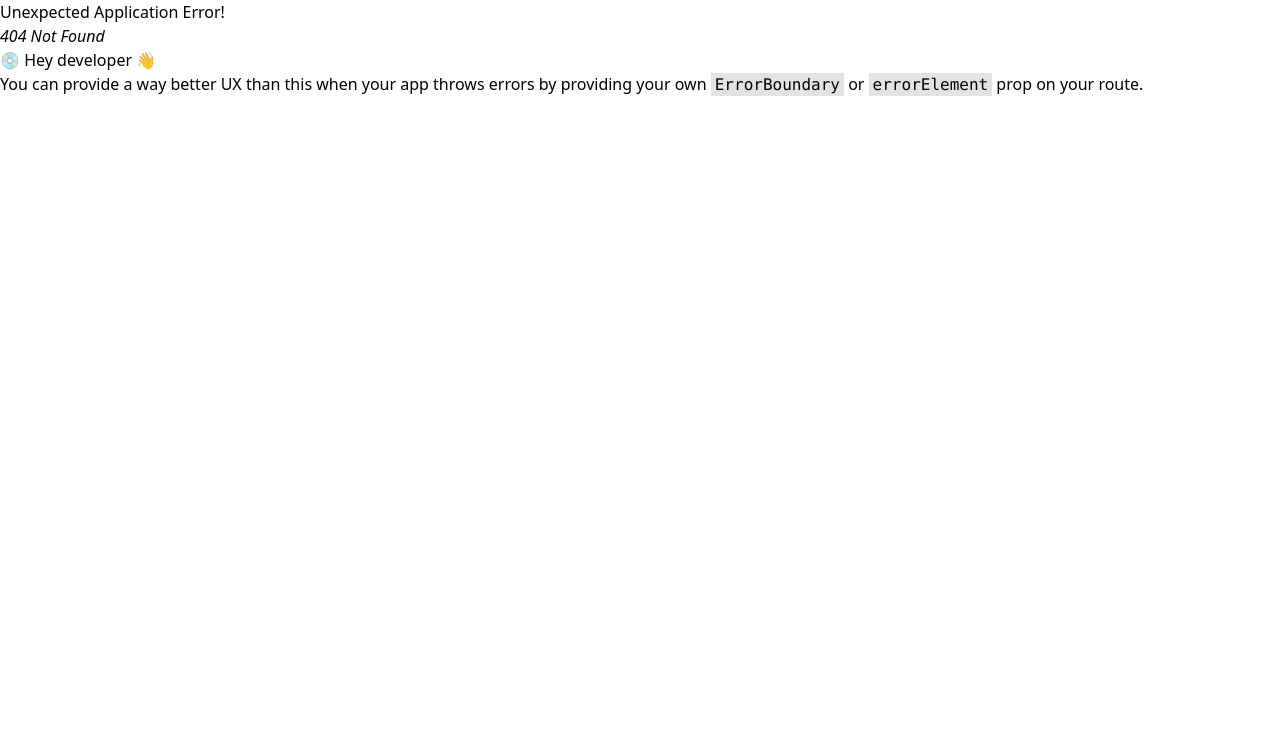
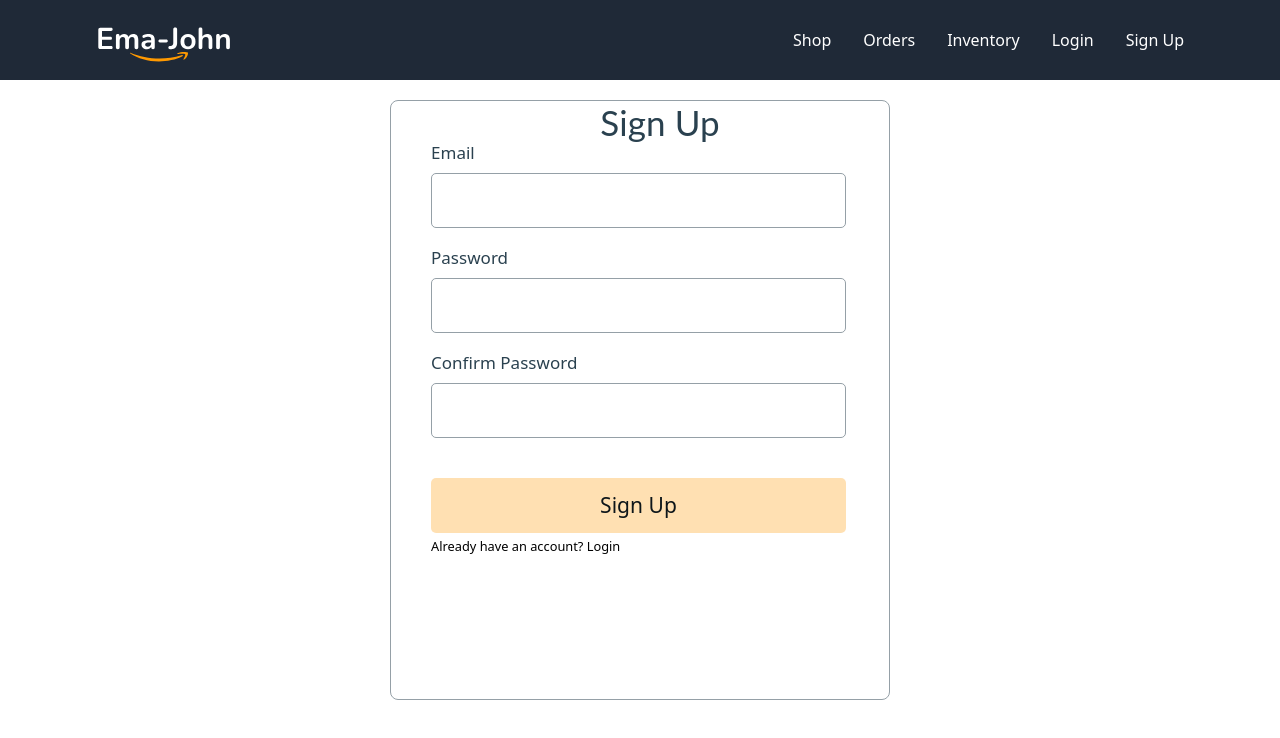
Before and after one commit to iibrahim70/ema-john-client, a React (Vite) app: page /signup in a window 1280 px wide. Before the commit this address had no page. Shown: the top 738 px of the page. Built offline with nearby package versions, Linux system fonts and the light colour scheme; no server answers.

Commit message:
implemented singup function with firebase

```diff
--- a/package.json
+++ b/package.json
@@ -13,6 +13,7 @@
     "@fortawesome/free-regular-svg-icons": "^6.4.0",
     "@fortawesome/free-solid-svg-icons": "^6.4.0",
     "@fortawesome/react-fontawesome": "^0.2.0",
+    "firebase": "^9.20.0",
     "localforage": "^1.10.0",
     "match-sorter": "^6.3.1",
     "react": "^18.2.0",
--- a/src/components/Header/Header.jsx
+++ b/src/components/Header/Header.jsx
@@ -1,7 +1,16 @@
-import React from 'react'
+import React, { useContext } from 'react'
 import logo from '../../images/Logo.svg'
 import { Link } from 'react-router-dom';
+import { AuthContext } from '../providers/AuthProvider';
 const Header = () => {
+  const {user, logOut} = useContext(AuthContext);
+
+  const handleLogout = () => {
+    logOut()
+    .then(res => {})
+    .catch(err => console.error(err));
+  }
+
   return (
     <nav className='header px-24 flex justify-between items-center h-20 bg-gray-800'>
       <img src={logo} alt="" />
@@ -9,7 +18,11 @@ const Header = () => {
         <Link to="/">Shop</Link>
         <Link to="/orders">Orders</Link>
         <Link to="/inventory">Inventory</Link>
-        <Link to="login">Login</Link>
+        <Link to="/login">Login</Link>
+        <Link to="/signup">Sign Up</Link>
+        {
+          user && <span>Welcome {user.email} <button onClick={handleLogout}>Signout</button></span>
+        }
       </div>
     </nav>
   );
--- a/src/components/Layout/Product.jsx
+++ b/src/components/Layout/Product.jsx
@@ -15,7 +15,7 @@ const Product = (props) => {
         Manufacturer: {seller}</p>
         <p className='font-normal text-sm leading-5 tracking mb-3'>Rating: {ratings} Star</p>
       </div>
-      <button onClick={() => handleAddToCart(props.product)} className='bg-orange-100 hover:bg-orange-400 w-full border-gray-300 border absolute bottom-0 rounded-b-lg py-1'>Add To Cart <FontAwesomeIcon icon={faShoppingCart} />
+      <button onClick={() => handleAddToCart(props.product)} className='bg-orange-100 hover:bg-orange-400 hover:text-white w-full border-gray-300 border absolute bottom-0 rounded-b-lg py-1'>Add To Cart <FontAwesomeIcon icon={faShoppingCart} />
       </button>
     </div>
   );
--- a/src/components/Pages/LogIn.jsx
+++ b/src/components/Pages/LogIn.jsx
@@ -1,11 +1,54 @@
-import React from 'react';
+import React, { useContext } from 'react';
+import { Link, useLocation, useNavigate } from 'react-router-dom';
+import '../../css/Login.css';
+import { AuthContext } from '../providers/AuthProvider';
 
 const LogIn = () => {
+  const {signIn} = useContext(AuthContext);
+  const navigate = useNavigate();
+  const location = useLocation()
+  console.log(location);
+
+  const from = location.state?.from?.pathname || '/';
+
+  const handleLogin = event => {
+    event.preventDefault();
+
+    const form = event.target;
+    const email = form.email.value;
+    const password = form.password.value;
+    console.log(email, password);
+
+    signIn(email, password)
+    .then(res => {
+      const loggedUser = res.user;
+      console.log(loggedUser);
+      form.rest();
+      navigate(from, {replace: true});
+    })
+    .catch(err => {
+      console.log(err);
+    })
+  }
+
   return (
-    <div>
-      <h1>kire</h1>
+    <div className='form-container'>
+      <h2 className='form-title'>Login</h2>
+      <form onSubmit={handleLogin}>
+        <div className="form-control">
+          <label htmlFor="email">Email</label>
+          <input type="email" name="email" id="" required />
+        </div>
+        <div className="form-control">
+          <label htmlFor="password">Password</label>
+          <input type="" name="password" id="" required />
+          <p><small></small></p>
+        </div>
+          <input className='btn-submit' type="submit" value="Login" />
+      </form>
+      <p><small>New to Ema-john? <Link to="/signup">Create New Account</Link></small></p>
     </div>
-  );
+    );
 };
 
 export default LogIn;
--- /dev/null
+++ b/src/components/Pages/Signup.jsx
@@ -0,0 +1,64 @@
+import React, { useContext, useState } from 'react';
+import { Link } from 'react-router-dom';
+import '../../css/Signup.css';
+import { AuthContext } from '../providers/AuthProvider';
+
+const Signup = () => {
+  const [error, setError] = useState('');
+  const { createUser } = useContext(AuthContext);
+
+  const handleSignup = event => {
+    event.preventDefault();
+
+    const form = event.target;
+    const email = form.email.value;
+    const password = form.password.value;
+    const confirm = form.confirm.value;
+    console.log(email, password, confirm);
+
+    setError('');
+    if(password !== confirm){
+      setError('Your password did not match')
+      return;
+    }
+    else if(password.length < 6){
+      setError('Your password is too short')
+      return;
+    }
+
+    createUser(email, password)
+    .then(res => {
+      const loggedUser = res.user;
+      console.log(loggedUser);
+    })
+    .catch(err => {
+      console.log(err);
+      setError(err.message);
+    })
+  }
+
+  return (
+    <div className='form-container'>
+      <h2 className='form-title'>Sign Up</h2>
+      <form onSubmit={handleSignup}>
+        <div className="form-control">
+          <label htmlFor="email">Email</label>
+          <input type="email" name="email" id="" required />
+        </div>
+        <div className="form-control">
+          <label htmlFor="password">Password</label>
+          <input type="password" name="password" id="" required />
+        </div>
+        <div className="form-control">
+          <label htmlFor="confirm">Confirm Password</label>
+          <input type="password" name="confirm" id="" required />
+        </div>
+        <input className='btn-submit' type="submit" value="Sign Up" />
+      </form>
+      <p><small>Already have an account? <Link to="/login">Login</Link></small></p>
+      <p className='text-error'>{error}</p>
+    </div>
+  );
+};
+
+export default Signup;
--- /dev/null
+++ b/src/components/providers/AuthProvider.jsx
@@ -0,0 +1,55 @@
+import React, { createContext, useEffect, useState } from 'react';
+import { createUserWithEmailAndPassword, getAuth, onAuthStateChanged, signInWithEmailAndPassword, signOut } from 'firebase/auth';
+import app from '../../firebase/firebase.config';
+
+export const AuthContext = createContext(null);
+
+const auth = getAuth(app);
+
+const AuthProvider = ({children}) => {
+  const [user, setUser] = useState(null);
+  const [loading, setLoading] = useState(true);
+
+  const createUser = (email, password) => {
+    setLoading(true);
+    return createUserWithEmailAndPassword(auth, email, password);
+  }
+
+  const signIn = (email, password) => {
+    setLoading(true);
+    return signInWithEmailAndPassword (auth, email, password)
+  }
+
+  const logOut = () => {
+    return signOut(auth);
+  }
+
+  // observer user auth state
+  useEffect(() => {
+    const unsubscribe = onAuthStateChanged(auth, currentUser => {
+      setUser(currentUser);
+      setLoading(false);
+    });
+
+  // stop observing while unmounting
+    return () => {
+      return unsubscribe();
+    }
+  }, [])
+
+  const authInfo = {
+    user,
+    loading,
+    createUser,
+    signIn,
+    logOut,
+  }
+
+  return (
+    <AuthContext.Provider value={authInfo}>
+      {children}
+    </AuthContext.Provider>
+  );
+};
+
+export default AuthProvider;
--- /dev/null
+++ b/src/css/Login.css
@@ -0,0 +1,58 @@
+.form-container {
+  width: 500px;
+  height: 600px;
+  margin: 20px auto;
+  border: 1px solid #95A0A7;
+  border-radius: 8px;
+  padding-left: 40px;
+}
+
+.form-title {
+  font-family: 'Lato';
+  font-style: normal;
+  font-weight: 400;
+  font-size: 35px;
+  line-height: 42px;
+  letter-spacing: 0.0025em;
+  color: #2A414F;
+  text-align: center;
+}
+
+.form-control {
+  margin-bottom: 20px;
+}
+
+.form-control label {
+  display: block;
+  font-size: 17px;
+  line-height: 20px;
+  letter-spacing: 0.0015em;
+  margin-bottom: 10px;
+  color: #2A414F;
+}
+
+.form-control input {
+  width: 415px;
+  height: 55px;
+  border: 1px solid #95A0A7;
+  border-radius: 5px;
+  font-size: 1.5em;
+  padding-left: 10px;
+}
+
+.btn-submit {
+  width: 415px;
+  height: 55px;
+  background: rgba(255, 153, 0, 0.3);
+  border-radius: 5px;
+  border: none;
+  margin-top: 20px;
+  font-size: 21px;
+  line-height: 25px;
+  letter-spacing: 0.0015em;
+  color: #0E161A;
+}
+
+.btn-submit:hover {
+  background: rgba(255, 153, 0, 0.6);
+}
--- /dev/null
+++ b/src/css/Signup.css
@@ -0,0 +1,3 @@
+.text-error {
+  color: rgb(243, 89, 89);
+}
--- /dev/null
+++ b/src/firebase/firebase.config.js
@@ -0,0 +1,18 @@
+// Import the functions you need from the SDKs you need
+import { initializeApp } from "firebase/app";
+// TODO: Add SDKs for Firebase products that you want to use
+// https://firebase.google.com/docs/web/setup#available-libraries
+
+// Your web app's Firebase configuration
+const firebaseConfig = {
+  apiKey: "AIzaSyBT7qDqc-wxZsymUngKYTIMILdJj2hMbyQ",
+  authDomain: "ema-john-with-firebase-b9f98.firebaseapp.com",
+  projectId: "ema-john-with-firebase-b9f98",
+  storageBucket: "ema-john-with-firebase-b9f98.appspot.com",
+  messagingSenderId: "147705536907",
+  appId: "1:147705536907:web:871530d2240ddcf3bf0f8e"
+};
+
+// Initialize Firebase
+const app = initializeApp(firebaseConfig);
+export default app;
--- /dev/null
+++ b/src/routes/PrivateRoute.jsx
@@ -0,0 +1,21 @@
+import React, { useContext } from 'react';
+import { AuthContext } from '../components/providers/AuthProvider';
+import { Navigate, useLocation } from 'react-router-dom';
+
+const PrivateRoute = ({children}) => {
+  const {user, loading} = useContext(AuthContext);
+  const location = useLocation()
+  console.log(location);
+
+  if(loading){
+    return <div>Please Wait...</div>
+  }
+
+  if(user){
+    return children;
+  }
+
+  return <Navigate to='/login' state={{from: location}} replace></Navigate>;
+};
+
+export default PrivateRoute;
```
Also changed, not shown: src/main.jsx (+11 -2 lines), 1 other file (tests, documents, lock files or other folders).
